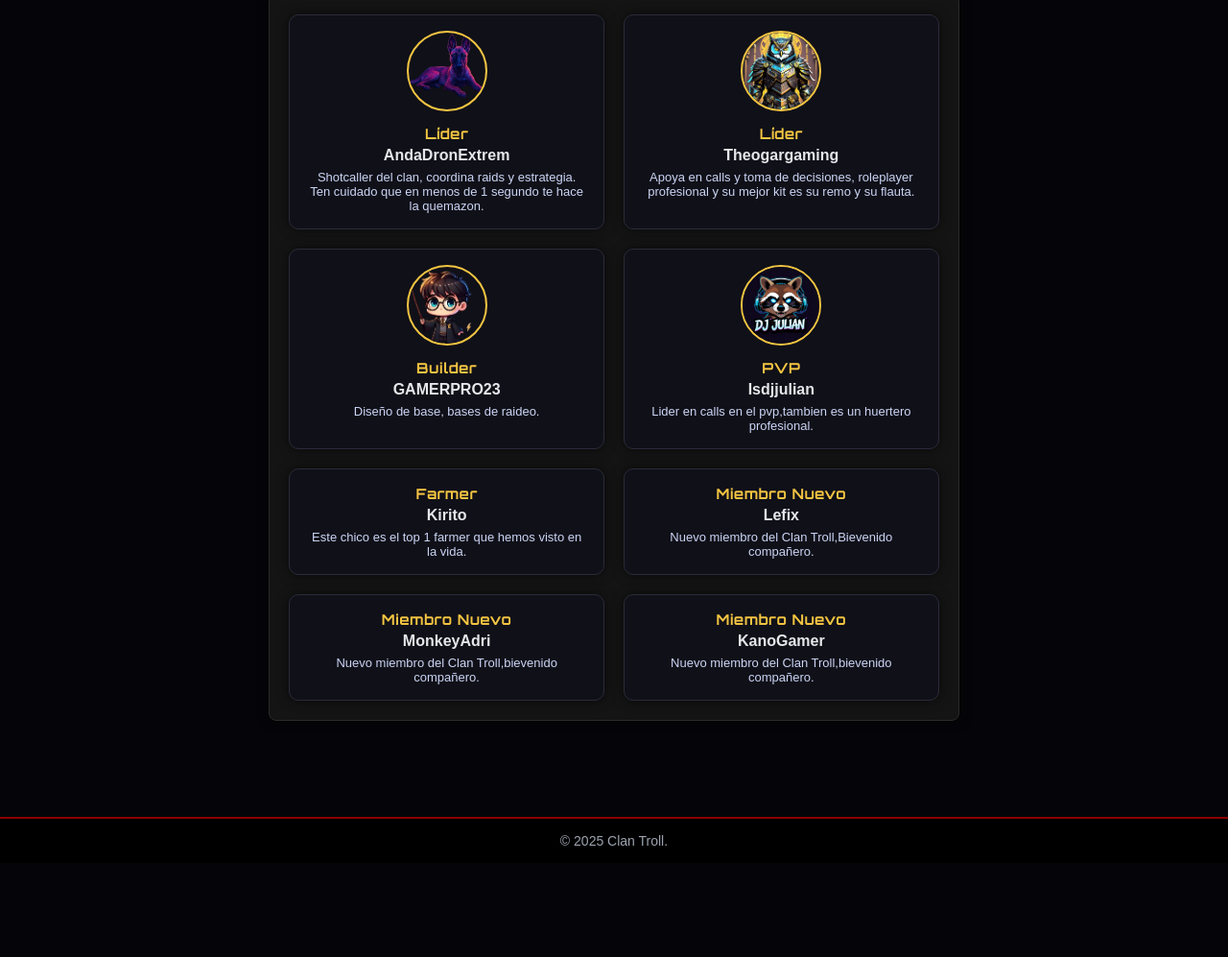
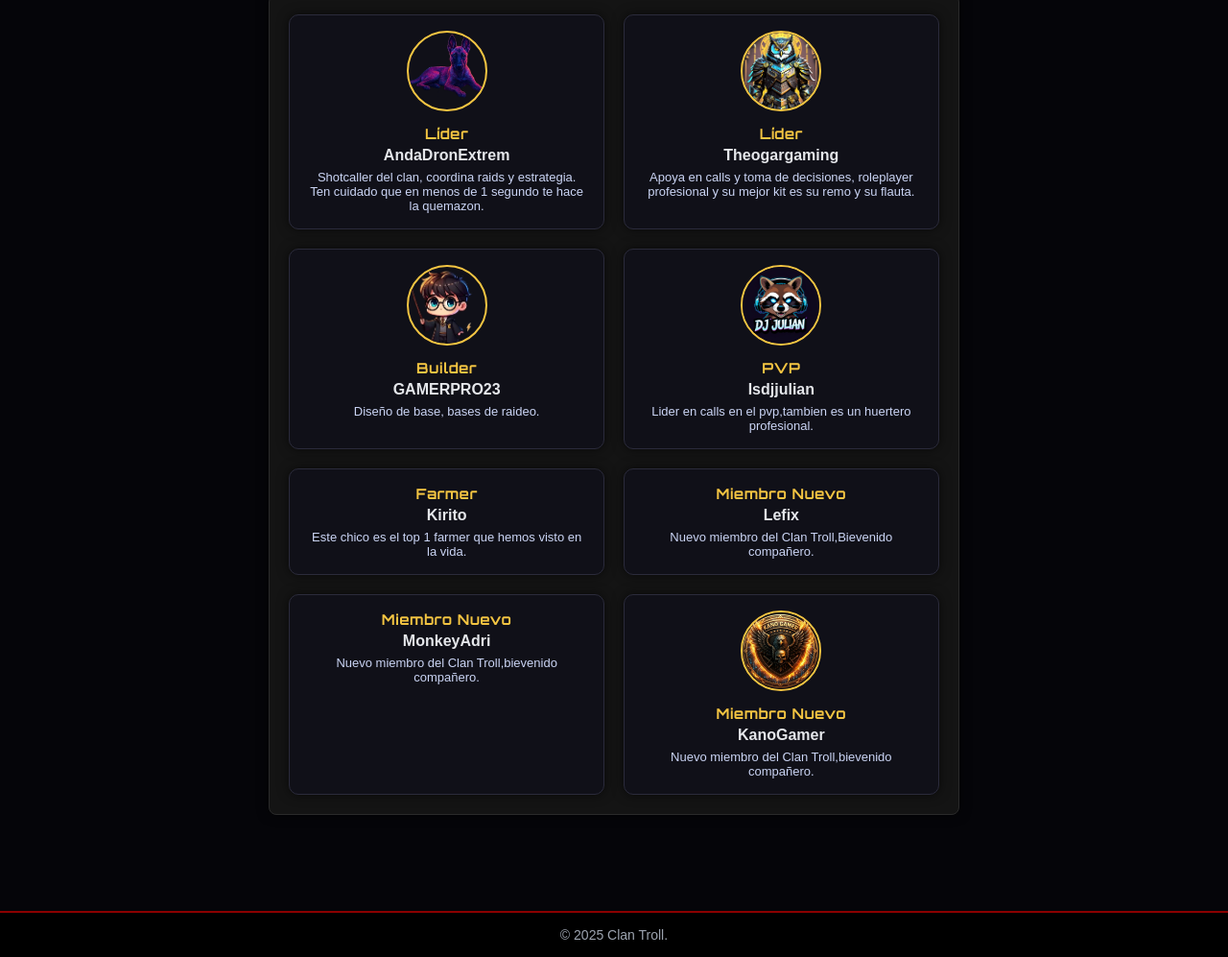
Before and after one commit to Gamerpro23/clan-troll-web, a plain HTML site: page miembros.html in a window 1280 px wide. Shown: the part 279-1276 px from the top of the page at 96% size. Before the commit the page ends 1178 px from the top, so only its background shows below. Drawn offline with Linux system fonts and the light colour scheme.

Commit message:
cositasnuevas

```diff
--- a/miembros.html
+++ b/miembros.html
@@ -195,6 +195,7 @@
         <p class="detalle">Nuevo miembro del Clan Troll,bievenido compañero.</p>
       </div>
       <div class="miembro-card">
+        <img src="KanoGamer.jpg" alt="KanoGamer" class="miembro-avatar">
         <h3>Miembro Nuevo</h3>
         <p class="nick">KanoGamer</p>
         <p class="detalle">Nuevo miembro del Clan Troll,bievenido compañero.</p>
```
Also changed, not shown: KanoGamer.jpg (added).
